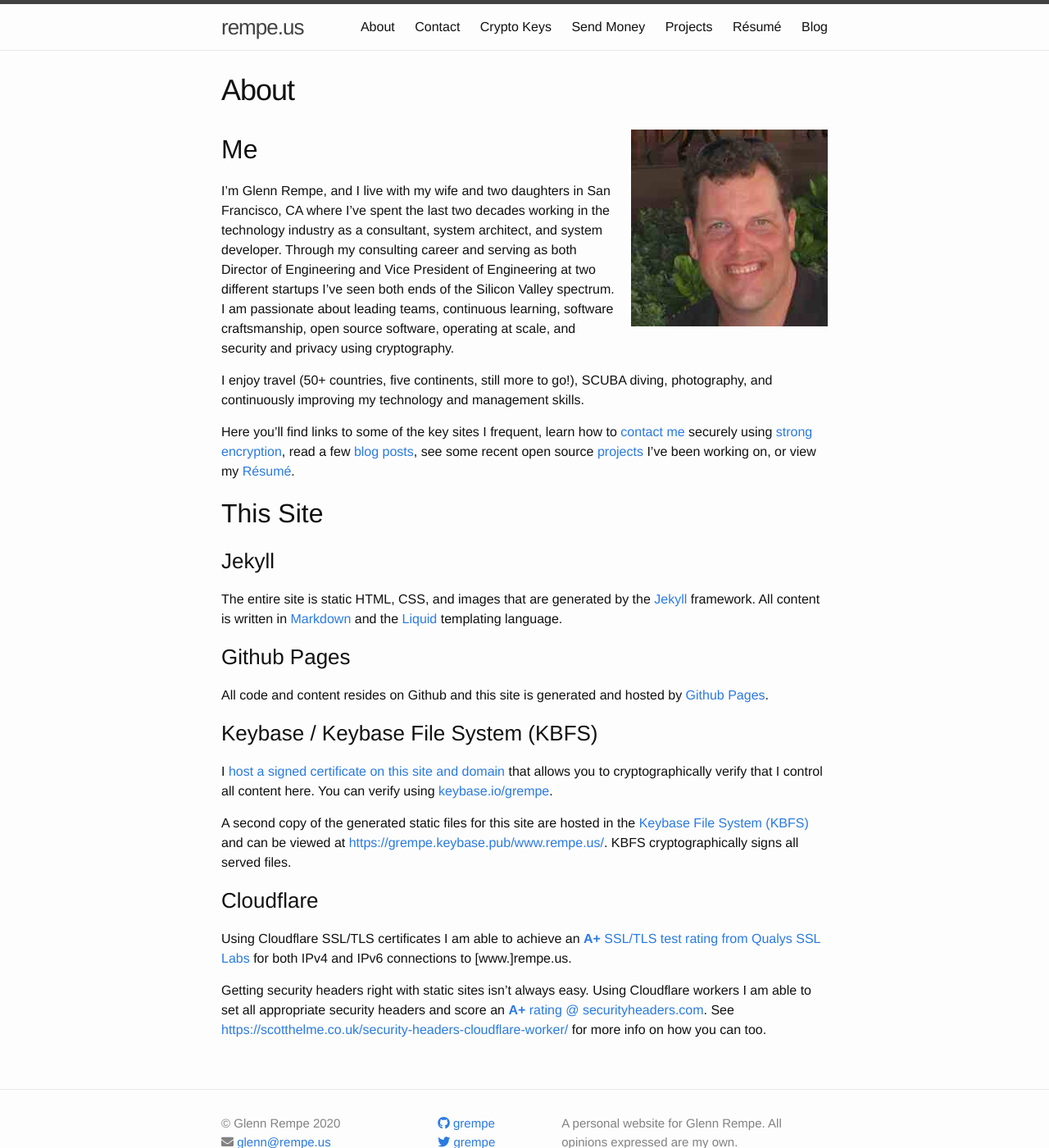
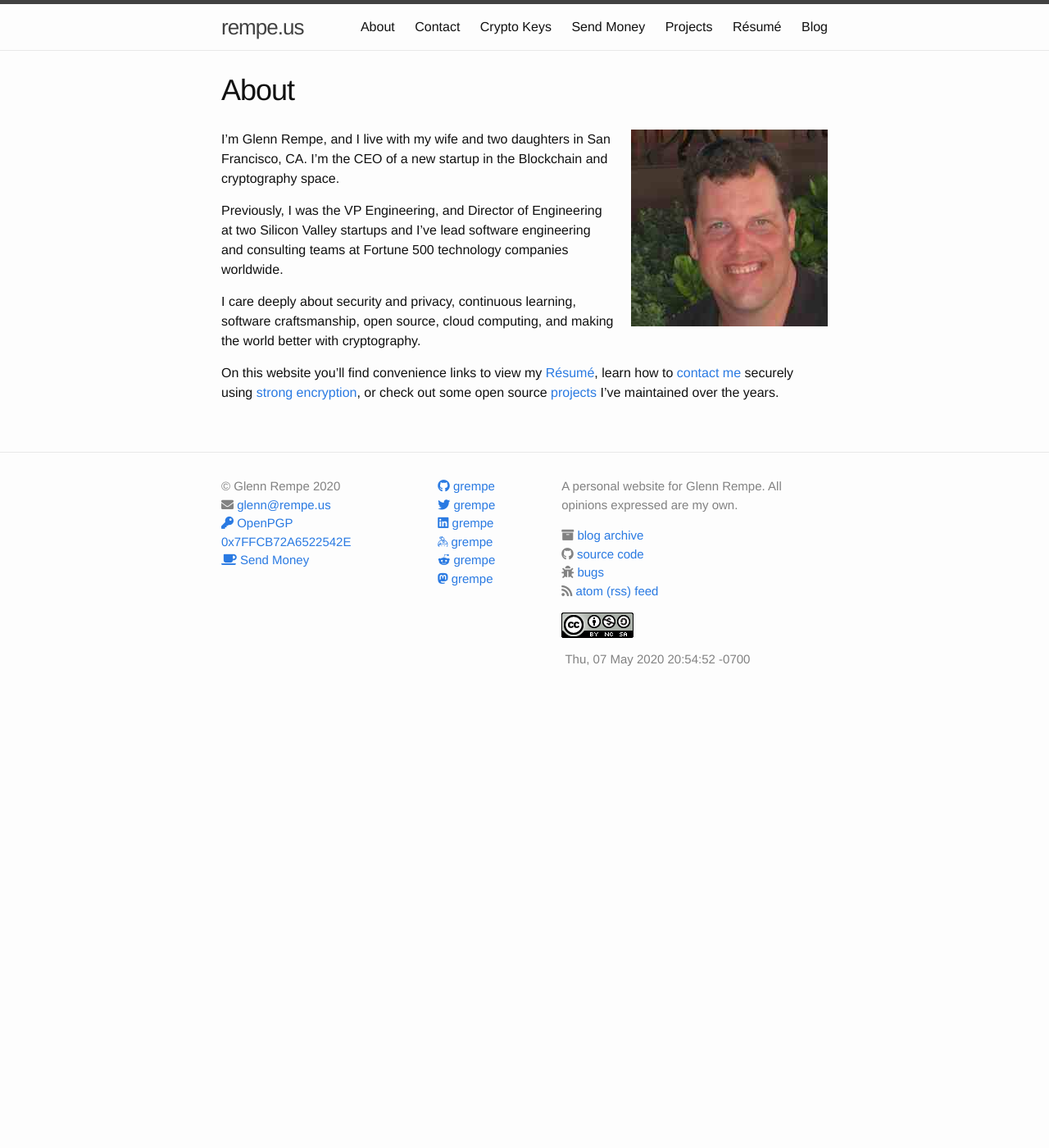
Before and after one commit to grempe/grempe.github.io, a Jekyll site: the page built from _pages/about.md, in a window 1280 px wide and 1400 px high. Shown: the whole window at 82% size. Built offline with Jekyll 4.4.1, drawn with Linux system fonts in a browser that asks for light colours; nearby versions of some CDN libraries.

Commit message:
Some content updates and addition of https://keys.pub proof.

```diff
--- a/_includes/footer.html
+++ b/_includes/footer.html
@@ -8,12 +8,6 @@
             <span class="fas fa-envelope"></span>&nbsp;<a
               href="mailto:{{ site.email }}"
               >{{ site.email }}</a
-            >
-          </li>
-          <li>
-            <span class="fas fa-envelope"></span>&nbsp;<a
-              href="mailto:{{ site.email_secure }}"
-              >{{ site.email_secure }}</a
             >
           </li>
           <li>
--- a/_pages/about.md
+++ b/_pages/about.md
@@ -4,48 +4,12 @@ title: About
 permalink: /about/
 ---
 
-## Me
+I'm Glenn Rempe, and I live with my wife and two daughters in San Francisco, CA. I'm the CEO of a new startup in the Blockchain and cryptography space.
 
-I'm Glenn Rempe, and I live with my wife and two daughters in San Francisco, CA where
-I've spent the last two decades working in the technology industry as a consultant,
-system architect, and system developer. Through my consulting career and serving as both Director of
-Engineering and Vice President of Engineering at two different startups I've seen both ends of the Silicon Valley spectrum. I am passionate about leading teams, continuous learning,
-software craftsmanship, open source software, operating at scale, and
-security and privacy using cryptography.
+Previously, I was the VP Engineering, and Director of Engineering at two Silicon Valley startups and I've lead software engineering and consulting teams at Fortune 500 technology companies worldwide.
 
-I enjoy travel (50+ countries, five continents, still more to go!), SCUBA diving,
-photography, and continuously improving my technology and management skills.
+I care deeply about security and privacy, continuous learning, software craftsmanship, open source, cloud computing, and making the world better with cryptography.
 
-Here you'll find links to some of the key sites I frequent, learn how
-to [contact me]({{ "/contact/" | relative_url }}) securely using [strong encryption]({{ "/keys/" | relative_url }}),
-read a few [blog posts]({{ "/blog/" | relative_url }}), see some recent open source [projects]({{ "/projects/" | relative_url }}) I've
-been working on, or view my [Résumé]({{ "/resume/" | relative_url }}).
-
-## This Site
-
-### Jekyll
-
-The entire site is static HTML, CSS, and images that are generated by the
-[Jekyll](http://jekyllrb.com){:target="_blank"} framework. All content is written in
-[Markdown](http://daringfireball.net/projects/markdown/){:target="_blank"} and the
-[Liquid](https://github.com/Shopify/liquid/wiki){:target="_blank"} templating language.
-
-### Github Pages
-
-All code and content resides on Github and this site is generated and hosted by [Github Pages](https://pages.github.com){:target="_blank"}.
-
-### Keybase / Keybase File System (KBFS)
-
-I [host a signed certificate on this site and domain](https://www.rempe.us/keybase.txt){:target="_blank"}
-that allows you to cryptographically verify that I control all content here.
-You can verify using [keybase.io/grempe](https://keybase.io/grempe){:target="_blank"}.
-
-A second copy of the generated static files for this site are hosted in the [Keybase File System (KBFS)](https://keybase.io/docs/kbfs){:target="_blank"} and can be viewed at [https://grempe.keybase.pub/www.rempe.us/](https://grempe.keybase.pub/www.rempe.us/){:target="_blank"}. KBFS cryptographically signs all served files.
-
-### Cloudflare
-
-Using Cloudflare SSL/TLS certificates I am able to achieve an [**A+** SSL/TLS test
-rating from Qualys SSL Labs](https://www.ssllabs.com/ssltest/analyze.html?d=rempe.us&latest){:target="_blank"}
-for both IPv4 and IPv6 connections to [www.]rempe.us.
-
-Getting security headers right with static sites isn't always easy. Using Cloudflare workers I am able to set all appropriate security headers and score an [**A+** rating @ securityheaders.com](https://securityheaders.com/?q=www.rempe.us&followRedirects=on){:target="_blank"}. See [https://scotthelme.co.uk/security-headers-cloudflare-worker/](https://scotthelme.co.uk/security-headers-cloudflare-worker/){:target="_blank"} for more info on how you can too.
+On this website you'll find convenience links to view my [Résumé]({{ "/resume/" | relative_url }}), learn how
+to [contact me]({{ "/contact/" | relative_url }}) securely using [strong encryption]({{ "/keys/" | relative_url }}), or check out some open source [projects]({{ "/projects/" | relative_url }}) I've
+maintained over the years.
--- /dev/null
+++ b/keyspub.txt
@@ -0,0 +1,6 @@
+BEGIN MESSAGE.
+r4bUrqfmudKoanU rWUmkZnuZ5zL0Hx FIv3I0MFl4OjBqy YPXI3nPIeJoUEnt
+bbM3uOHDhUvYNAh oxzs5dEO7gzTCKq 6Xr2MZHgg4Sa3aM lY8HIt7AoFcaKpC
+kis4msiMMQ80gHT SGwV0Ga1pQhXrLF MjQluCApK0zIiSr xU1uxiDPiVlzRVL
+MOxtdudoODfkaMu 4MT14RYmEC2pClo 22GF12IP.
+END MESSAGE.
```
Also changed, not shown: _pages/contact.md (+7 -15 lines), _pages/keys.md (+35 -34 lines), _posts/2016/2016-01-11-yubikey-gnupg-2-1-and-ssh.md (+23 -28 lines), Gemfile.lock, 1 other file.
